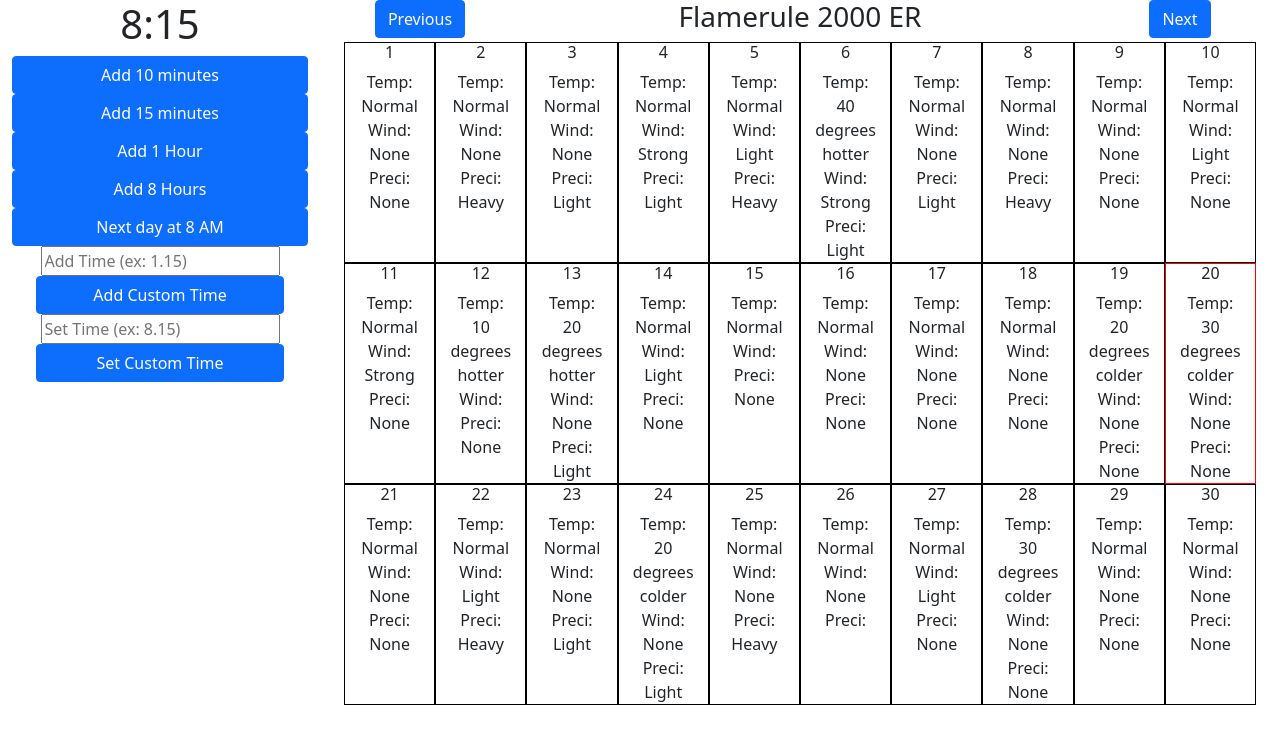
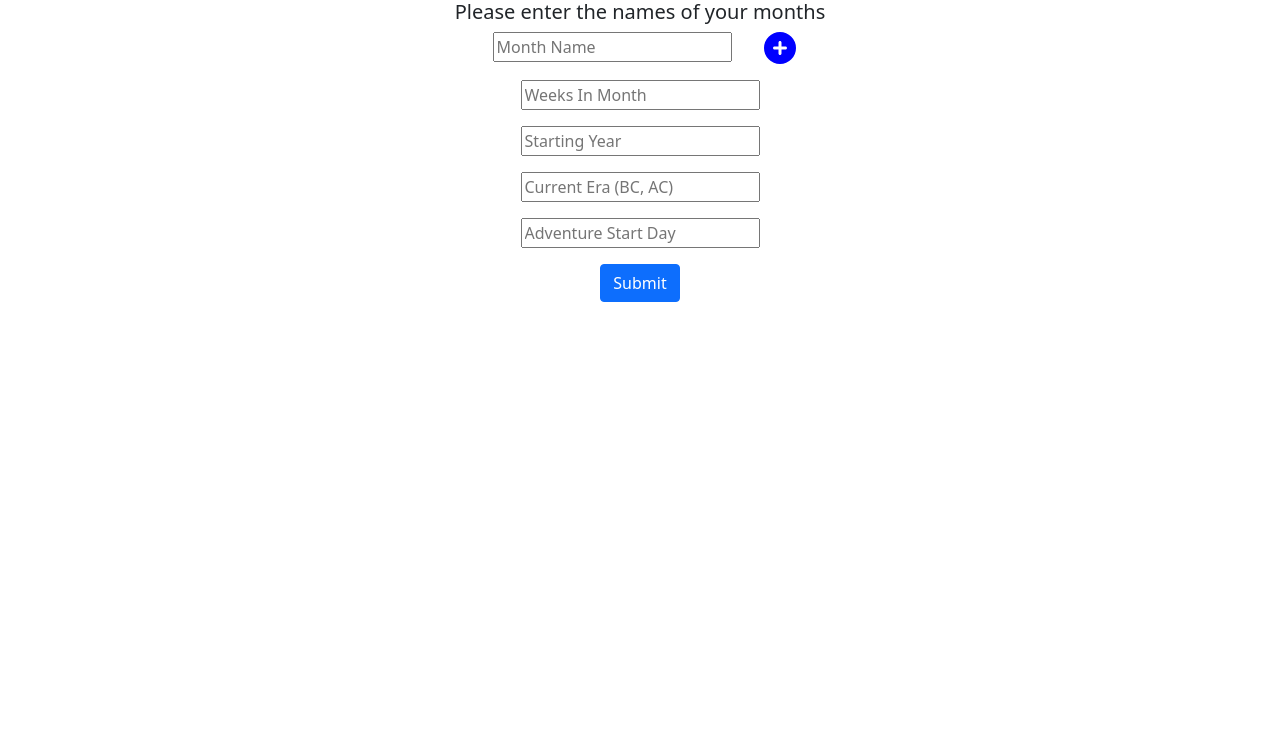
Before and after one commit to bkfiya/TTRPGUtility, a React (Create React App) app in the folder client/: page / in a window 1280 px wide. Shown: the top 744 px of the page. Built offline with nearby package versions, Linux system fonts and the light colour scheme.

Commit message:
created a startup screen

```diff
--- a/client/package.json
+++ b/client/package.json
@@ -3,6 +3,10 @@
   "version": "0.1.0",
   "private": true,
   "dependencies": {
+    "@fortawesome/fontawesome-svg-core": "^6.1.1",
+    "@fortawesome/free-regular-svg-icons": "^6.1.1",
+    "@fortawesome/free-solid-svg-icons": "^6.1.1",
+    "@fortawesome/react-fontawesome": "^0.1.18",
     "@testing-library/jest-dom": "^5.16.4",
     "@testing-library/react": "^13.1.1",
     "@testing-library/user-event": "^13.5.0",
@@ -11,6 +15,7 @@
     "react-bootstrap": "^2.3.1",
     "react-dom": "^18.1.0",
     "react-scripts": "5.0.1",
+    "react-toastify": "^9.0.1",
     "web-vitals": "^2.1.4"
   },
   "scripts": {
--- a/client/src/App.js
+++ b/client/src/App.js
@@ -1,10 +1,13 @@
 import './App.css';
 import DMScreen from './components/dm-screen'
+import 'react-toastify/dist/ReactToastify.css';
+import { ToastContainer } from 'react-toastify';
 
 function App() {
   return (
     <div className="App">
       <DMScreen></DMScreen>
+      <ToastContainer />
     </div>
   );
 }
--- /dev/null
+++ b/client/src/components/config-init.jsx
@@ -0,0 +1,78 @@
+import Button from 'react-bootstrap/Button';
+import React, { Component } from 'react';
+import StringArrayInput from './string-array-input';
+import { toast } from 'react-toastify';
+
+export default class ConfigInit extends Component {
+
+    constructor(props) {
+        super(props);
+
+        this.setData = props.setData;
+
+        this.state = {
+            weeksInMonth: ""
+            , startingYear: ""
+            , currentEra: ""
+            , adventureStartDay: ""
+        }
+
+        this.submit = this.submit.bind(this);
+        this.submitData = this.submitData.bind(this);
+        this.stringInput = React.createRef();
+    }
+
+    render() {
+        return <div >
+            <h5>Please enter the names of your months</h5>
+            <StringArrayInput placeholder="Month Name" ref={this.stringInput} />
+            <div className='bottom-pad'>
+                <input type="number"
+                        value={this.state.weeksInMonth}
+                        onChange={(e) => {this.setState({weeksInMonth: e.target.value})}}
+                        placeholder="Weeks In Month"></input>
+            </div>
+            <div className='bottom-pad'>
+                <input type="number"
+                        value={this.state.startingYear}
+                        onChange={(e) => {this.setState({startingYear: e.target.value})}}
+                        placeholder="Starting Year"></input>
+            </div>
+            <div className='bottom-pad'>
+                <input type="text"
+                        value={this.state.currentEra}
+                        onChange={(e) => {this.setState({currentEra: e.target.value})}}
+                        placeholder="Current Era (BC, AC)"></input>
+            </div>
+            <div className='bottom-pad'>
+                <input type="number"
+                        onKeyDown={this.submitData}
+                        value={this.state.adventureStartDay}
+                        onChange={(e) => {this.setState({adventureStartDay: e.target.value})}}
+                        placeholder="Adventure Start Day"></input>
+            </div>
+            <Button onClick={this.submit}>Submit</Button>
+        </div>
+    }
+
+    submitData(e) {
+        if (e.key === "Enter") {
+            this.submit();
+        }
+    }
+
+    submit() {
+        let months = this.stringInput.current.getValues();
+        if (months.length === 0
+            || this.state.weeksInMonth.length === 0
+            || this.state.startingYear.length === 0
+            || this.state.currentEra.length === 0
+            || this.state.adventureStartDay.length === 0) {
+            toast("Please fill in all fields!");
+            return;
+        }
+
+        this.setData(months, Number(this.state.weeksInMonth), Number(this.state.startingYear), this.state.currentEra, Number(this.state.adventureStartDay));
+    }
+
+}
--- a/client/src/components/dm-screen.jsx
+++ b/client/src/components/dm-screen.jsx
@@ -1,6 +1,7 @@
 import React, {Component} from 'react';
 import FantasyCalendar from './fantasy-calendar';
 import FantasyClock from './fantasy-clock';
+import ConfigInit from './config-init';
 import Container from 'react-bootstrap/Container';
 import Row from 'react-bootstrap/Row';
 import Col from 'react-bootstrap/Col';
@@ -10,15 +11,32 @@ export default class DMScreen extends Component {
     constructor(props) {
         super(props);
 
+        this.state = {
+            configuration: null
+        }
+
         this.fantasyCalendarRef = React.createRef();
         this.addDay = this.addDay.bind(this);
+        this.setData = this.setData.bind(this);
     }
 
     render() {
+        if (!this.state.configuration)
+            return this.renderConfigInit();
+        else return this.renderCalendar();
+    }
+
+    renderConfigInit() {
+        return <Container>
+            <ConfigInit setData={this.setData} />
+        </Container>
+    }
+
+    renderCalendar() {
         return <Container fluid>
             <Row>
-            <Col xs="3"><FantasyClock addDay={this.addDay} /></Col>
-            <Col><FantasyCalendar ref={this.fantasyCalendarRef} /></Col>
+                <Col xs="3"><FantasyClock addDay={this.addDay} /></Col>
+                <Col><FantasyCalendar configuration={this.state.configuration} ref={this.fantasyCalendarRef} /></Col>
             </Row>
         </Container>
     }
@@ -26,4 +44,17 @@ export default class DMScreen extends Component {
     addDay() {
         this.fantasyCalendarRef.current.next();
     }
+
+    setData(months, weeksInMonths, startingYear, currentEra, adventureStartDay) {
+        let configuration = {
+            months: months
+            , daysInWeek: 10 //TODO: allow this to be an array instead
+            , names: [] //TODO: this is names of days
+            , weeksInMonth: weeksInMonths
+            , currentEra: currentEra
+            , startingYear: startingYear
+            , calendarStartDay: adventureStartDay
+        };
+        this.setState({configuration});
+    }
 }
--- a/client/src/components/fantasy-calendar.jsx
+++ b/client/src/components/fantasy-calendar.jsx
@@ -8,28 +8,17 @@ import WeatherService from '../services/weather-service';
 export default class FantasyCalendar extends Component {
     //I recognize this won't generate a perfect calendar that accounts for different days in months, and leap years, but I built it for what i needed first and figured i'd evolve as i go
     weatherService = new WeatherService();
-
-    data = {
-        configuration: {
-            months: ['Hammer', 'Alturiak', 'Ches', 'Tarsakh', 'Mirtul', 'Kythorn', 'Flamerule', 'Eleasis', 'Eleint', 'Marpenoth', 'Uktar', 'Nightal']
-            , daysInWeek: 10 //TODO: allow this to be an array instead
-            , names: []
-            , weeksInMonth: 3
-            , currentEra: 'ER'
-            , startingYear: 2000
-            , calendarStartDay: 1
-        },
-        weather: []
-    }
-
-    monthsInYear = this.data.configuration.months.length;
-    daysInYear = this.data.configuration.daysInWeek * this.data.configuration.weeksInMonth * this.monthsInYear;
+    weather = [];
 
     constructor(props) {
         super(props);
 
+        this.configuration = props.configuration;
+        this.monthsInYear = this.configuration.months.length;
+        this.daysInYear = this.configuration.daysInWeek * this.configuration.weeksInMonth * this.monthsInYear;
+
         this.state = {
-            currentDay: 200
+            currentDay: props.configuration.calendarStartDay
         }
         this.previous = this.previous.bind(this);
         this.next = this.next.bind(this);
@@ -37,11 +26,11 @@ export default class FantasyCalendar extends Component {
     }
 
     render() {
-        let currentYear = this.calculateCurrentYear(this.daysInYear) + this.data.configuration.startingYear;
+        let currentYear = this.calculateCurrentYear(this.daysInYear) + this.configuration.startingYear;
         let currentDaysInYear = this.calculateCurrentDayInYear(this.daysInYear);
         let currentMonth = this.calculateCurrentMonth(currentDaysInYear);
         if (this.lastMonth !== currentMonth) {
-            this.data.weather = this.weatherService.generateMonth(this.data.configuration.weeksInMonth, this.data.configuration.daysInWeek);
+            this.weather = this.weatherService.generateMonth(this.configuration.weeksInMonth, this.configuration.daysInWeek);
             this.lastMonth = currentMonth;
         }
         //TODO: Generate name days, if there are any
@@ -62,8 +51,8 @@ export default class FantasyCalendar extends Component {
 
     calculateCurrentMonth(days) {
         //TODO: when days in a month get more complicated, this needs updated
-        let currentMonth = days / (this.data.configuration.daysInWeek * this.data.configuration.weeksInMonth);
-        let remainder = days % (this.data.configuration.daysInWeek * this.data.configuration.weeksInMonth);
+        let currentMonth = days / (this.configuration.daysInWeek * this.configuration.weeksInMonth);
+        let remainder = days % (this.configuration.daysInWeek * this.configuration.weeksInMonth);
         if (remainder === 0) currentMonth -= 1; //When the math is equal, that means it's not actually the next month
         return parseInt(currentMonth);
     }
@@ -80,7 +69,7 @@ export default class FantasyCalendar extends Component {
         return <Row>
             <Col><Button onClick={this.previous}>Previous</Button></Col>
             <Col xs="8">
-                <h3>{this.data.configuration.months[currentMonth]} {currentYear} {this.data.configuration.currentEra}</h3>
+                <h3>{this.configuration.months[currentMonth]} {currentYear} {this.configuration.currentEra}</h3>
             </Col>
             <Col><Button onClick={this.next}>Next</Button></Col>
         </Row>
@@ -88,11 +77,11 @@ export default class FantasyCalendar extends Component {
 
     renderDays(currentMonth, currentDaysInYear) {
         let startingDay = 1;
-        let currentDay = currentDaysInYear - currentMonth * this.data.configuration.daysInWeek * this.data.configuration.weeksInMonth;
+        let currentDay = currentDaysInYear - currentMonth * this.configuration.daysInWeek * this.configuration.weeksInMonth;
         let weeks = [];
-        for (let i = 0; i < this.data.configuration.weeksInMonth; i++) {
+        for (let i = 0; i < this.configuration.weeksInMonth; i++) {
             weeks.push(this.renderWeek(i, startingDay, currentDay));
-            startingDay += this.data.configuration.daysInWeek;
+            startingDay += this.configuration.daysInWeek;
         }
 
         return weeks;
@@ -101,13 +90,13 @@ export default class FantasyCalendar extends Component {
     renderWeek(weekKey, startOfWeekNumber, currentDay) {
         let week = [];
 
-        for (let i = 0; i < this.data.configuration.daysInWeek; i++) {
+        for (let i = 0; i < this.configuration.daysInWeek; i++) {
             let className = currentDay === startOfWeekNumber ? 'current-day' : 'calendar-day';
             week.push(<Col className={className} key={`Day${startOfWeekNumber}`}>
                 <h6 className={"bold"}>{startOfWeekNumber}</h6>
-                <label>Temp: {this.data.weather[weekKey][i].temperature}</label>
-                <label>Wind: {this.data.weather[weekKey][i].wind}</label>
-                <label>Preci: {this.data.weather[weekKey][i].precipitation}</label>
+                <label>Temp: {this.weather[weekKey][i].temperature}</label>
+                <label>Wind: {this.weather[weekKey][i].wind}</label>
+                <label>Preci: {this.weather[weekKey][i].precipitation}</label>
             </Col>)
             startOfWeekNumber++;
         }
--- a/client/src/components/fantasy-clock.jsx
+++ b/client/src/components/fantasy-clock.jsx
@@ -29,23 +29,24 @@ export default class FantasyClock extends Component {
     render() {
         return <div>
             <h1>{this.clockService.formatTime(this.state.currentTime)}</h1>
-            <Stack>
-                <Button onClick={() => {this.addTime(0.10)}}>Add 10 minutes</Button>
-                <Button onClick={() => {this.addTime(0.15)}}>Add 15 minutes</Button>
-                <Button onClick={() => {this.addTime(1)}}>Add 1 Hour</Button>
-                <Button onClick={() => {this.addTime(8)}}>Add 8 Hours</Button>
-                <Button onClick={this.nextDay}>Next day at 8 AM</Button>
             <Container fluid>
-                    <Row>
-                        <Col><input type="text"
+                <Row className="bottom-pad">
+                    <Col><Button onClick={() => {this.addTime(0.10)}}>+10m</Button></Col>
+                    <Col><Button onClick={() => {this.addTime(0.15)}}>+15m</Button></Col>
+                    <Col><Button onClick={() => {this.addTime(1)}}>+1h</Button></Col>
+                    <Col><Button onClick={() => {this.addTime(8)}}>+8h</Button></Col>
+                    <Col><Button onClick={this.nextDay}>ND</Button></Col>
+                </Row>
+                <Row className="bottom-pad">
+                    <Col><input type="number"
                         value={this.state.customTimeAdd}
                         onChange={(e) => {this.setState({customTimeAdd: e.target.value})}}
                         placeholder="Add Time (ex: 1.15)">
                     </input></Col>
                     <Col><Button onClick={this.addCustomTime} className={"width100"}>Add Custom Time</Button></Col>
                 </Row>
-                    <Row>
-                        <Col><input type="text"
+                <Row className="bottom-pad">
+                    <Col><input type="number"
                         value={this.state.setTime}
                         onChange={(e) => {this.setState({setTime: e.target.value})}}
                         placeholder="Set Time (ex: 8.15)">
@@ -53,7 +54,6 @@ export default class FantasyClock extends Component {
                     <Col><Button onClick={this.setCustomTime} className={"width100"}>Set Custom Time</Button></Col>
                 </Row>
             </Container>
-            </Stack>
         </div>
     }
 
--- /dev/null
+++ b/client/src/components/string-array-input.jsx
@@ -0,0 +1,80 @@
+import Container from 'react-bootstrap/Container';
+import Row from 'react-bootstrap/Row';
+import Col from 'react-bootstrap/Col';
+import { Component } from 'react';
+import { FontAwesomeIcon } from '@fortawesome/react-fontawesome'
+import { faCirclePlus, faCircleMinus } from '@fortawesome/free-solid-svg-icons'
+import { toast } from 'react-toastify';
+
+export default class StringArrayInput extends Component {
+
+    constructor(props) {
+        super(props);
+
+        this.placeholder = props.placeholder === undefined ? "" : props.placeholder;
+        this.addString = this.addString.bind(this);
+        this.inputKeyDown = this.inputKeyDown.bind(this);
+        this.getValues = this.getValues.bind(this);
+        this.state = {
+            strings: []
+            , newString: ""
+        }
+    }
+
+    render() {
+        return <Container style={{width: "30%"}}>
+            <Row className="bottom-pad">
+                <Col><input type="text"
+                    onKeyDown={this.inputKeyDown}
+                    value={this.state.newString}
+                    onChange={(e) => {this.setState({newString: e.target.value})}}
+                    placeholder={this.placeholder}></input></Col>
+                <Col xs="2"><FontAwesomeIcon size='2xl' className='blue' icon={faCirclePlus} onClick={this.addString}></FontAwesomeIcon></Col>
+            </Row>
+            {this.renderStrings()}
+        </Container>
+    }
+
+    renderStrings() {
+        let rows = this.state.strings.map((x, i) => {
+            return <Row className="bottom-pad" key={x}>
+                <Col>{x}</Col>
+                <Col xs="2"><FontAwesomeIcon size='2xl' icon={faCircleMinus} className="red" onClick={() => {this.removeString(i);}}></FontAwesomeIcon></Col>
+            </Row>
+        });
+        return <div>
+            {rows}
+        </div>
+    }
+
+    inputKeyDown(e) {
+        if (e.key === "Enter") {
+            this.addString();
+        }
+    }
+
+    addString() {
+        if (this.state.newString.length === 0) {
+            toast("Please fill the string field first!!");
+            return;
+        }
+        let strings = this.state.strings.slice();
+        strings.push(this.state.newString);
+        this.setState({
+            newString: ""
+            , strings: strings
+        });
+    }
+
+    removeString(stringIndex) {
+        let strings = this.state.strings.slice();
+        strings.splice(stringIndex, 1);
+        this.setState({
+            strings: strings
+        });
+    }
+
+    getValues() {
+        return this.state.strings.slice();
+    }
+}
--- a/client/src/index.css
+++ b/client/src/index.css
@@ -21,5 +21,21 @@ code {
 }
 
 .width100 {
-  width: 100%;
+  width: 95%;
 }
+
+.bottom-pad {
+  padding-bottom: 1rem;
+}
+
+.top-pad {
+  padding-top: 1rem;
+}
+
+.blue {
+  color: blue;
+}
+
+.red {
+  color: red;
+}
```
Also changed, not shown: 1 other file (tests, documents, lock files or other folders). Lines whose indentation alone changed are shown as unchanged.
